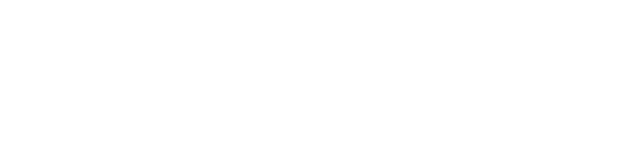
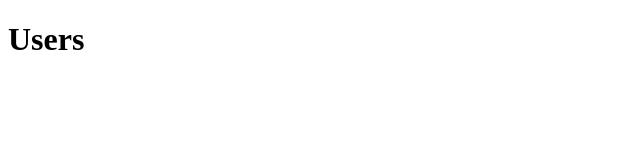
Before and after one commit to Dork-Retthy/retthy-hin, a plain HTML site: page users/user.html in a window 1280 px wide. Shown: the whole page, without its empty margins (0-640 px from the left). Drawn offline with Linux system fonts and the light colour scheme.

```diff
--- a/index.html
+++ b/users/user.html
@@ -6,6 +6,6 @@
     <title>Document</title>
 </head>
 <body>
-
+    <h1>Users</h1>
 </body>
 </html>
```
